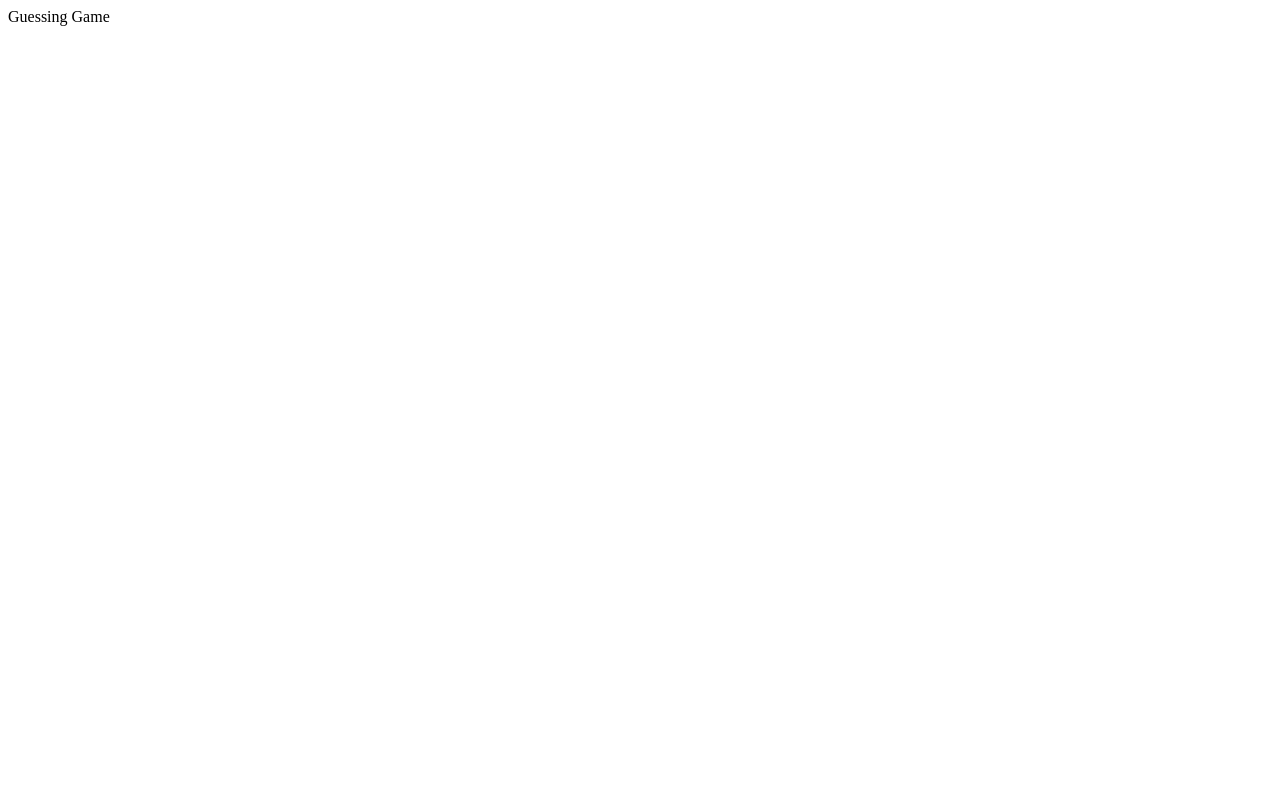
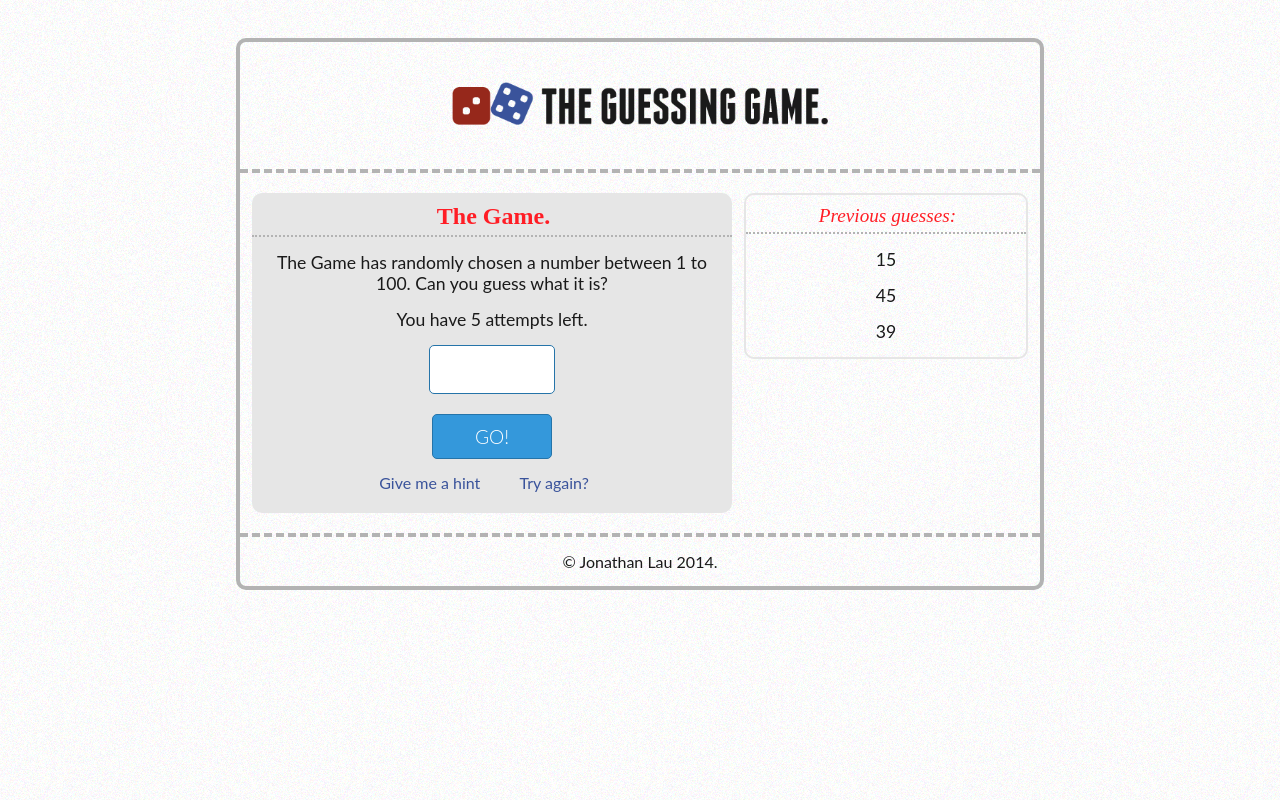
Before and after one commit to jonahlau/guessing_game2, a plain HTML site: page index.html in a window 1280 px wide. Drawn offline with Linux system fonts and the light colour scheme.

Commit message:
first index

```diff
--- /dev/null
+++ b/css/main.css
@@ -0,0 +1,179 @@
+/*********************
+BOX LAYOUT
+*********************/
+
+body {
+	background-image: url('../img/TiledBackground.jpg');
+	background-repeat: repeat;
+}
+
+
+#site-wrapper {
+	max-width: 800px;
+	margin: 3% auto;
+	border-radius: 10px;
+}
+
+header {
+	max-width: 100%;
+	border-bottom: 4px dashed #B3B3B3;
+	text-align: center;
+	padding: 5% 3%;
+	margin-bottom: 20px;
+}
+
+#logo {
+	width: 50%;
+	min-width: 300px
+}
+
+#sub-wrapper {
+	width: 100%;
+}
+
+#game {
+	width:80%;
+	padding: 0;
+	background-color: #E6E6E6;
+	border-radius: 10px;
+	margin-right: auto;
+	margin-left: auto;
+}
+
+div .head1 {
+	border-bottom: 2px dotted #B3B3B3;
+	padding: 10px 20px 5px 23px;
+	text-align: center;
+}
+
+div .para1 {
+	padding: 15px 20px 20px 20px;
+	text-align: center;
+}
+
+#guessHistory {
+	width: 80%;
+	padding: 0;
+	border: 2px solid #E6E6E6;
+	border-radius: 10px;
+	margin-top: 10px;
+	margin-right: auto;
+	margin-left: auto;
+}
+
+#past-guesses {
+	padding: 15px 20px 0px 20px;
+	margin:0;
+}
+
+#past-guesses li {
+	list-style: none;
+	padding: 0;
+	margin: 0;
+	text-align: center;
+	margin-bottom: 10px;
+}
+
+footer {
+	max-width: 100%;
+	border-top: 4px dashed #B3B3B3;
+	text-align:center;
+	padding: 15px 10px;
+	margin-top: 20px;
+	clear: both;
+}
+
+/************************
+TEXT STYLING
+************************/
+
+h1 {
+	font-family:'Arvo', serif;
+	font-weight: 700;
+	font-size: 1.5em;
+	color: #FF1D25;
+	margin: 0;
+}
+
+h2 {
+	font-family:'Arvo', serif;
+	font-weight:normal;
+	font-style: italic;
+	font-size: 1.2em;
+	color: #FF1D25;
+	margin: 0;
+}
+
+h3 {
+	font-family:'Lato', sans-serif;
+	font-weight:normal;
+	font-size: 1.1em;
+	color:#1A1A1A;
+	margin: 0 0 15px 0;
+}
+
+p {
+	font-family: 'Lato', sans-serif;
+	font-weight:normal;
+	color:#1A1A1A;
+	margin:0;
+}
+
+/***************************
+INPUT ELEMENTS
+***************************/
+
+#go-button {
+	width: 120px;
+	height: 45px;
+	display: block;
+	font-size: 1.2em;
+	font-family: 'Lato', sans-serif;
+	font-weight: 300;
+	color: #fff;
+	text-transform: uppercase;
+	padding: 10px 15px 15px 15px;
+	margin: 20px auto 12px auto;
+	background-color: #3498DB;
+	border: 1px solid #2574A9;
+	border-radius: 5px;
+}
+
+#go-button:hover {
+	width: 120px;
+	height: 45px;
+	background-color: #59ABE3;
+}
+
+#go-button:active {
+	width: 120px;
+	height: 45px;
+	background-color: #1E8BC3;
+}
+
+.hint-tryagain {
+	width: 120px;
+	height: 22px;
+	border: 0;
+	background-color: transparent;
+	font-family: 'Lato', sans-serif;
+	font-size: 1em;
+	color: #3A539B;
+	font-weight: normal;
+	margin-left: auto;
+	margin-right: auto;
+}
+
+.hint-tryagain:hover {
+	text-decoration: underline;
+}
+
+#form-input{
+	 height: 45px;
+	 width: 120px;
+	 border: 1px solid #2574A9;
+	 border-radius: 5px;
+	 text-align: center;
+	 font-family: 'Lato', sans-serif;
+	 font-size: 1.3em;
+}
--- /dev/null
+++ b/css/responsive.css
@@ -0,0 +1,29 @@
+@media screen and (min-width: 480px) {
+
+	#game {
+		width:60%;
+		float:left;
+		margin-left: 1.5%;
+		margin-bottom: 20px;
+	}
+
+	#guessHistory {
+		width: 35%;
+		float: right;
+		margin-top: 0;
+		margin-right: 1.5%;
+	}
+
+	footer {
+		margin-top: 50px;
+	}
+
+}
+
+@media screen and (min-width: 810px) {
+
+	#site-wrapper {
+		border: 4px solid #B3B3B3;
+	}
+
+}
--- a/index.html
+++ b/index.html
@@ -1 +1,50 @@
-Guessing Game
+<!DOCTYPE html>
+<html lang="en">
+	<head>
+		<meta charset="utf-8">
+		<title>Jonathan's Guessing Game</title>
+		<link rel="stylesheet" type="text/css" href="css/normalize.css">
+		<link rel="stylesheet" type="text/css" href="css/main.css">
+		<link rel="stylesheet" type="text/css" href="css/responsive.css">
+		<meta name="viewport" content="width=device-wi<link href='http://fonts.googleapis.com/css?family=Lato:300,400|Arvo:700,400italic' rel='stylesheet' type='text/css'>dth, initial-scale =1.0">
+	</head>
+	<body>
+		<!--site-wrapper: 840px width-->
+		<div id="site-wrapper">
+		<!--logo header-->
+			<header>
+				<a href="#">
+					<img src="img/logo.png" id="logo">
+				</a>
+			</header>
+		<!--sub-wrapper containing user inputs and guess history-->
+    	<div id="game">
+        <div class="head1">
+            <h1>The Game.</h1>
+        </div>
+      	<div class="para1">
+	   			<h3>The Game has randomly chosen a number between 1 to 100. Can you guess what it is?</h3>
+					<h3>You have 5 attempts left.</h3>
+					<input type="text" id="form-input">
+					<button type="button" id="go-button">Go!</button>
+					<button type="button" class="hint-tryagain">Give me a hint</button>
+					<button type="button" class="hint-tryagain">Try again?</button>
+				</div>
+			</div>
+
+		<div id="guessHistory">
+			<div class="head1">
+				<h2 class="heading">Previous guesses:</h2>
+			</div>
+				<ul id="past-guesses">
+					<li><h3>15</h3></li>
+					<li><h3>45</h3></li>
+					<li><h3>39</h3></li>
+				</ul>
+		</div>
+		<footer>
+			<p>&copy; Jonathan Lau 2014.</p>
+		</footer>
+	</div>
+	</body>
+</html>
```
Also changed, not shown: css/normalize.css (added), img/TiledBackground.jpg (added), img/logo.png (added), 1 other file.
